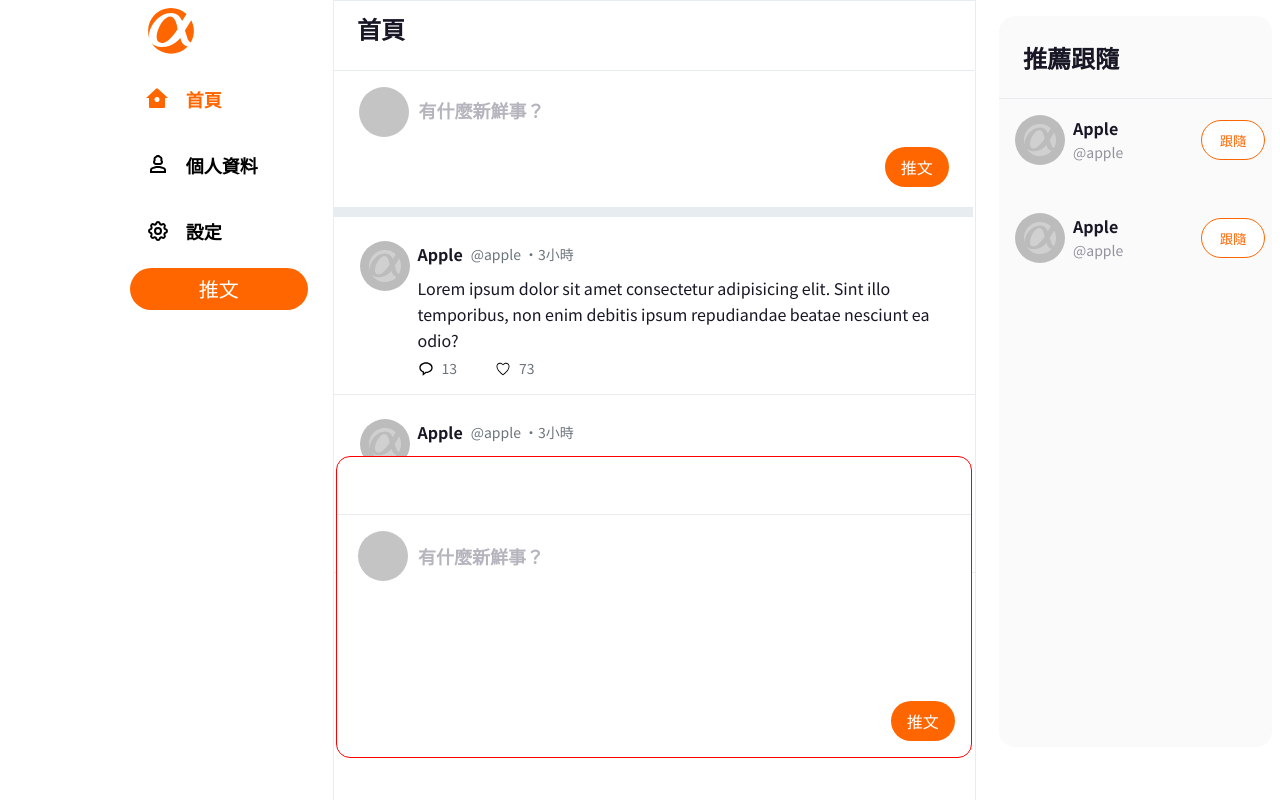
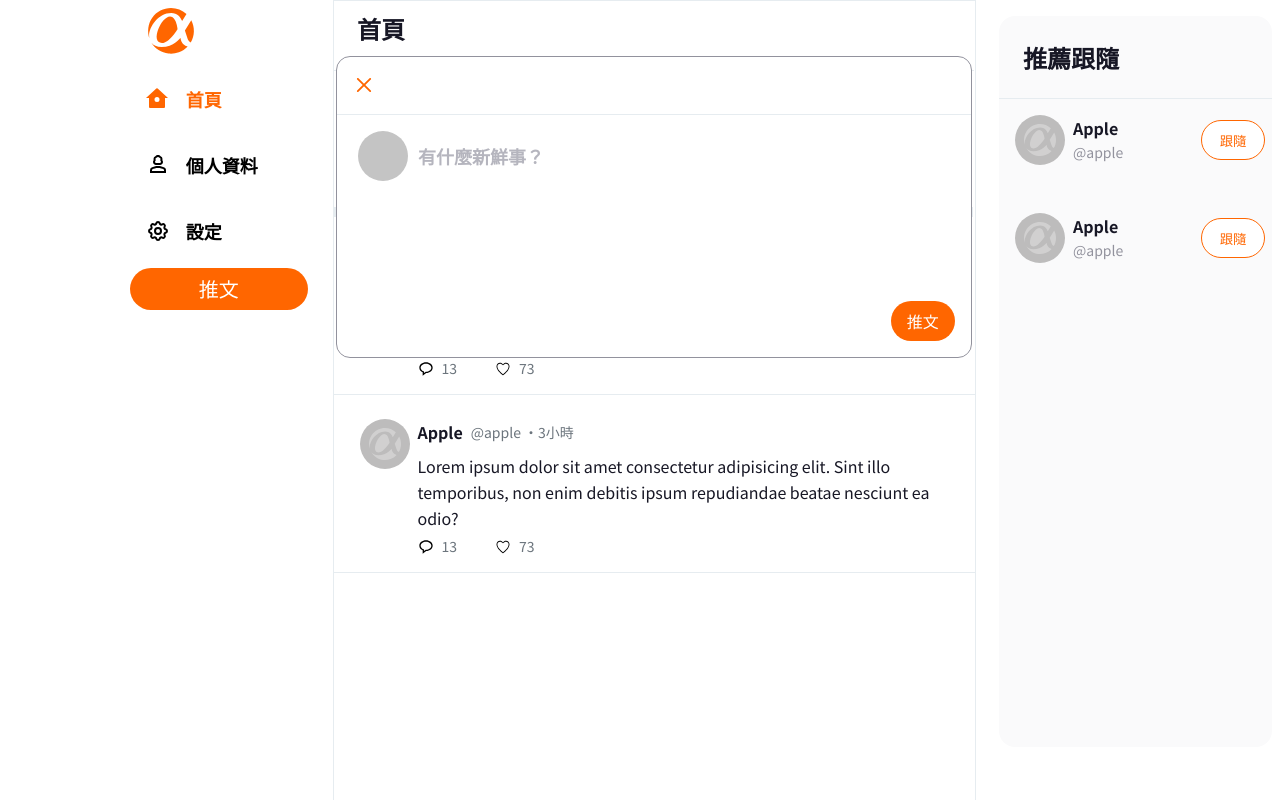
Before and after one commit to bluelsa/twitter-frontend-2023, a React (Create React App) app: page /home in a window 1280 px wide. Built offline with nearby package versions, Linux system fonts and the light colour scheme; a web font is replaced by a local one.

Commit message:
feat:修改推文彈出視窗

```diff
--- a/src/pages/Home/HomeStyle.module.scss
+++ b/src/pages/Home/HomeStyle.module.scss
@@ -154,10 +154,7 @@
     border-radius: 8px;
     background-color: #C1C1C1;
     box-shadow: inset 2px 0px 0px 2px #E8E8E8, inset -2px 0px 0px 2px #F0F0F0;
-
   }
-
-
 }
 
 .mainBackground {
@@ -508,7 +505,7 @@
 
 .modalContainer {
   position: absolute;
-  top: 456px;
+  top: 56px;
   left: 336px;
   width: 634px;
   height: 300px;
@@ -517,12 +514,24 @@
   z-index: 1000;
   background-color: #FFFFFF;
   border-radius: 14px;
-border: 1px solid red;
+  border:1px solid #92929D;
+
   .modalHeader {
     width: 100%;
     height: 41px;
     margin-top: 16px;
     border-bottom: 1px solid #E6ECF0;
+
+    .modalIcon {
+      margin-left: 15px;
+      font-size: 24px;
+      color: #FF6600;
+
+      &:hover {
+        cursor: pointer;
+      }
+    }
+
   }
 
   .post {
--- a/src/pages/Home/MainPage.jsx
+++ b/src/pages/Home/MainPage.jsx
@@ -12,7 +12,7 @@ const MainPage = () => {
         <Twits />
         <Popular />
       </div>
-      <TweetModal />
+      <TweetModal id='tweetModal'/>
     </div>
   );
 };
--- a/src/pages/Home/NavBar.jsx
+++ b/src/pages/Home/NavBar.jsx
@@ -23,7 +23,7 @@ const NavBar = () => {
             <HiOutlineCog />
             <div>設定</div>
           </div>
-          <button className={styles.navButton}>推文</button>
+          <button className={styles.navButton} >推文</button>
         </div>
 
         <div className={styles.navIcon}>
--- a/src/pages/Home/TweetModal.jsx
+++ b/src/pages/Home/TweetModal.jsx
@@ -1,13 +1,14 @@
-
 import styles from "./HomeStyle.module.scss";
+import { RxCross2 } from "react-icons/rx";
 
 
 
-
-const TweetModal = () => {
+const TweetModal = ({id}) => {
 return (
-  <div className={styles.modalContainer}>
-    <div className={styles.modalHeader}></div>
+  <div className={styles.modalContainer} id={id}>
+    <div className={styles.modalHeader}>
+      <RxCross2 className={styles.modalIcon}/>
+    </div>
     <div className={styles.post}>
       <div className={styles.posting}>
         <div className={styles.avatar}>
--- a/src/pages/Home/Twits.jsx
+++ b/src/pages/Home/Twits.jsx
@@ -1,6 +1,6 @@
 import styles from "./HomeStyle.module.scss"
 import TwitForm from "./TwitForm";
-import TweetModal from "./TweetModal";
+
 function Twits() {
   return (
     <div className={`${styles.mainBackground} ${styles.scrollbar}`}>
```
Lines whose indentation alone changed are shown as unchanged.
